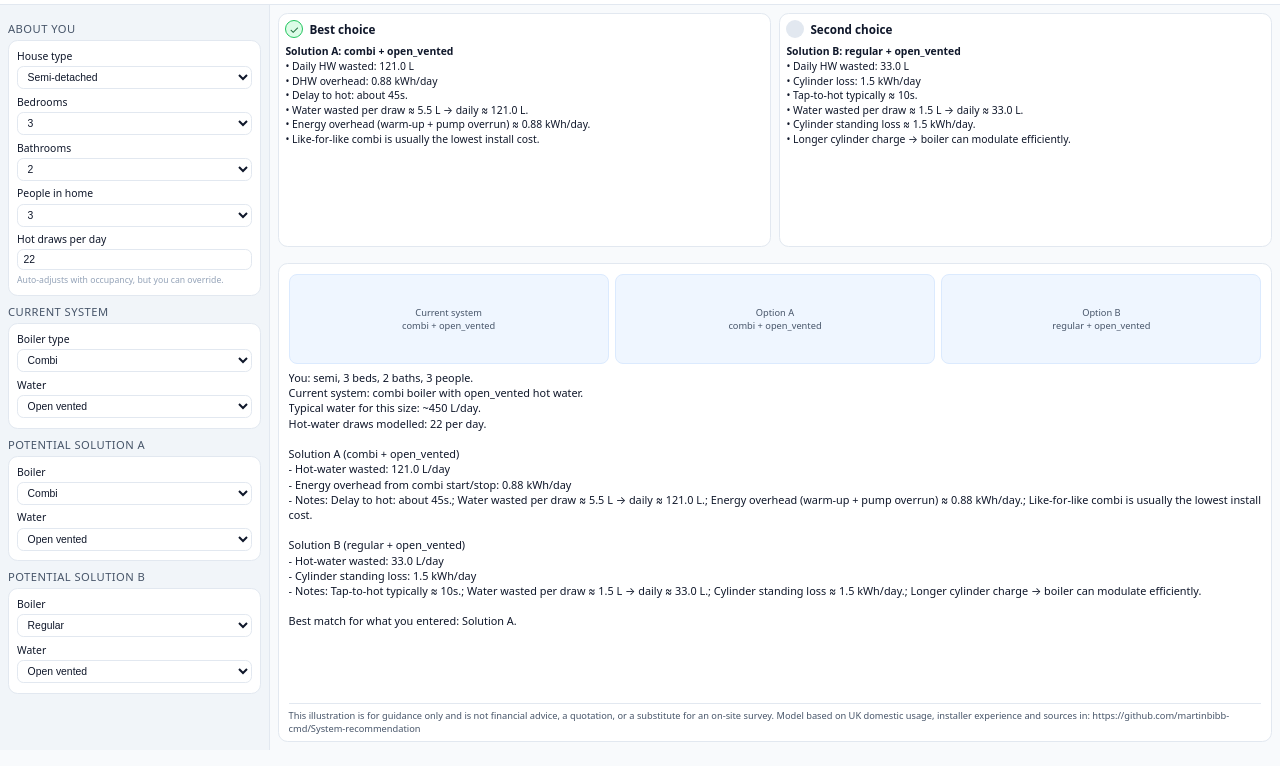
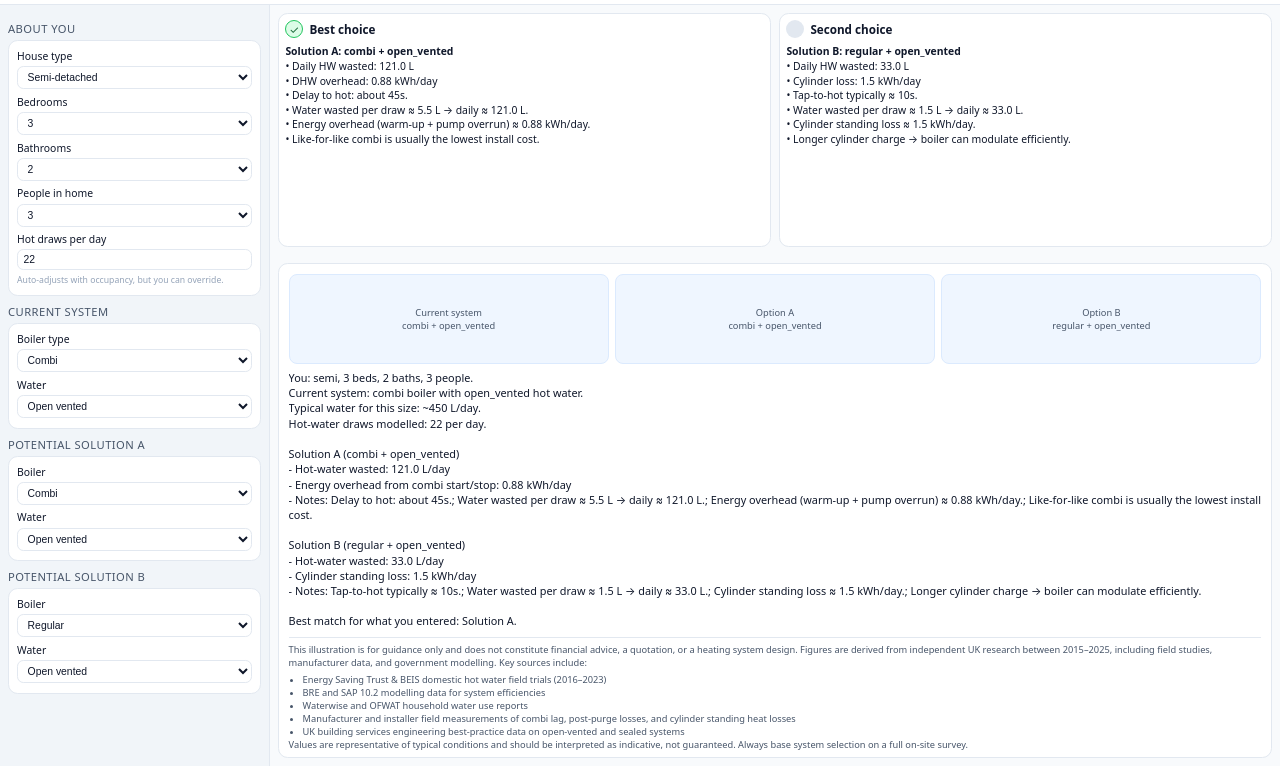
Before and after one commit to martinbibb-cmd/System-recommendation, a plain HTML site: page index.html in a window 1280 px wide. Shown: the part 67-833 px from the top of the page. Drawn offline with Linux system fonts and the light colour scheme; no server answers.

Commit message:
Update summary disclaimer content

```diff
--- a/index.html
+++ b/index.html
@@ -387,8 +387,18 @@
             Summary will appear here.
           </div>
           <div id="summary-disclaimer">
-            This illustration is for guidance only and is not financial advice, a quotation, or a substitute for an on-site survey.
-            Model based on UK domestic usage, installer experience and sources in: https://github.com/martinbibb-cmd/System-recommendation
+            This illustration is for guidance only and does not constitute financial advice, a quotation, or a heating system design.
+            Figures are derived from independent UK research between 2015–2025, including field studies, manufacturer data, and government modelling.
+            Key sources include:
+            <ul style="margin:4px 0 0 14px; padding:0; font-size:0.58rem; line-height:1.4;">
+              <li>Energy Saving Trust &amp; BEIS domestic hot water field trials (2016–2023)</li>
+              <li>BRE and SAP 10.2 modelling data for system efficiencies</li>
+              <li>Waterwise and OFWAT household water use reports</li>
+              <li>Manufacturer and installer field measurements of combi lag, post-purge losses, and cylinder standing heat losses</li>
+              <li>UK building services engineering best-practice data on open-vented and sealed systems</li>
+            </ul>
+            Values are representative of typical conditions and should be interpreted as indicative, not guaranteed.
+            Always base system selection on a full on-site survey.
           </div>
         </div>
       </div>
```
